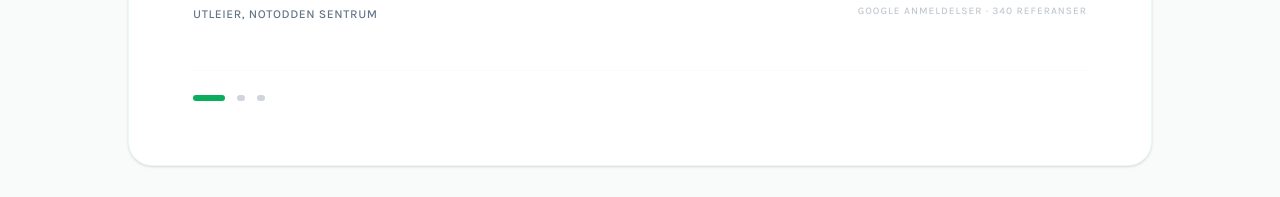
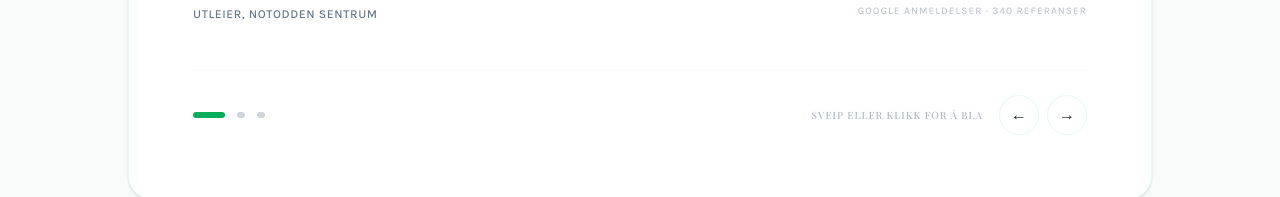
Before and after one commit to makarenko-vladyslav/makarenko-reinhold, a Next.js app: page / in a window 1280 px wide. Shown: the part 7723-7920 px from the top of the page. Built offline with nearby package versions, Linux system fonts and the light colour scheme; a web font is replaced by a local one.

Commit message:
chore: update from RAPIER

```diff
--- a/components/Testimonials.tsx
+++ b/components/Testimonials.tsx
@@ -14,6 +14,42 @@ export default function Testimonials() {
   const [activeIndex, setActiveIndex] = useState(0);
 
   const activeItem = testimonialItems[activeIndex] || testimonialItems[0];
+
+  // Touch Swipe Detection
+  const [touchStart, setTouchStart] = useState<number | null>(null);
+  const [touchEnd, setTouchEnd] = useState<number | null>(null);
+
+  const minSwipeDistance = 50;
+
+  const handleTouchStart = (e: React.TouchEvent) => {
+    setTouchEnd(null);
+    setTouchStart(e.targetTouches[0].clientX);
+  };
+
+  const handleTouchMove = (e: React.TouchEvent) => {
+    setTouchEnd(e.targetTouches[0].clientX);
+  };
+
+  const handleTouchEnd = () => {
+    if (!touchStart || !touchEnd) return;
+    const distance = touchStart - touchEnd;
+    const isLeftSwipe = distance > minSwipeDistance;
+    const isRightSwipe = distance < -minSwipeDistance;
+
+    if (isLeftSwipe) {
+      handleNext();
+    } else if (isRightSwipe) {
+      handlePrev();
+    }
+  };
+
+  const handleNext = () => {
+    setActiveIndex((prev) => (prev + 1) % testimonialItems.length);
+  };
+
+  const handlePrev = () => {
+    setActiveIndex((prev) => (prev - 1 + testimonialItems.length) % testimonialItems.length);
+  };
 
   return (
     <section id="testimonials" className="py-12 lg:py-24 bg-bg-light relative overflow-hidden">
@@ -32,8 +68,13 @@ export default function Testimonials() {
           </p>
         </div>
 
-        {/* Elegant Slider / Multi-Layer Review Board */}
-        <div className="bg-white rounded-3xl p-8 sm:p-16 border border-primary-light shadow-sm relative overflow-hidden max-w-5xl mx-auto">
+        {/* Elegant Slider / Multi-Layer Review Board with Swipe Support */}
+        <div
+          className="bg-white rounded-3xl p-8 sm:p-16 border border-primary-light shadow-sm relative overflow-hidden max-w-5xl mx-auto touch-pan-y select-none"
+          onTouchStart={handleTouchStart}
+          onTouchMove={handleTouchMove}
+          onTouchEnd={handleTouchEnd}
+        >
           {/* Huge decorative quotation character */}
           <span className="absolute top-6 left-8 sm:left-12 font-display font-black text-primary/[0.04] text-[15rem] leading-none pointer-events-none select-none">
             “
@@ -41,7 +82,7 @@ export default function Testimonials() {
 
           <div className="relative z-10">
             {/* Display Quote in display type */}
-            <p className="text-xl sm:text-2xl md:text-3xl font-display font-bold leading-normal text-text-main mb-10">
+            <p className="text-xl sm:text-2xl md:text-3xl font-display font-bold leading-normal text-text-main mb-10 min-h-[120px] transition-all duration-300">
               {activeItem.quote}
             </p>
 
@@ -68,18 +109,44 @@ export default function Testimonials() {
               </div>
             </div>
 
-            {/* Slider Navigation Affordance */}
-            <div className="flex items-center gap-3 mt-12 pt-6 border-t border-primary-light/30">
+            {/* Slider Navigation Affordance with Swipe Hint & Next/Prev Buttons */}
+            <div className="flex flex-col sm:flex-row sm:items-center justify-between gap-6 mt-12 pt-6 border-t border-primary-light/30">
+              {/* Bullets */}
+              <div className="flex items-center gap-3">
                 {testimonialItems.map((_, idx) => (
                   <button
                     key={idx}
                     onClick={() => setActiveIndex(idx)}
-                  className={`h-1.5 rounded-full transition-all duration-300 ${
+                    className={`h-1.5 rounded-full transition-all duration-300 cursor-pointer ${
                       idx === activeIndex ? 'w-8 bg-accent' : 'w-2 bg-text-muted/30 hover:bg-text-muted'
                     }`}
                     aria-label={`Vis referanse ${idx + 1}`}
                   />
                 ))}
+              </div>
+
+              {/* Swipe Hint & Next/Prev Buttons */}
+              <div className="flex items-center gap-4">
+                <span className="text-[10px] text-text-muted/50 tracking-widest uppercase font-display hidden sm:inline">
+                  Sveip eller klikk for å bla
+                </span>
+                <div className="flex items-center gap-2">
+                  <button
+                    onClick={handlePrev}
+                    className="w-10 h-10 rounded-full border border-primary-light hover:border-accent hover:text-accent text-text-main flex items-center justify-center transition-colors cursor-pointer"
+                    aria-label="Forrige omtale"
+                  >
+                    ←
+                  </button>
+                  <button
+                    onClick={handleNext}
+                    className="w-10 h-10 rounded-full border border-primary-light hover:border-accent hover:text-accent text-text-main flex items-center justify-center transition-colors cursor-pointer"
+                    aria-label="Neste omtale"
+                  >
+                    →
+                  </button>
+                </div>
+              </div>
             </div>
           </div>
         </div>
```
Lines whose indentation alone changed are shown as unchanged.
